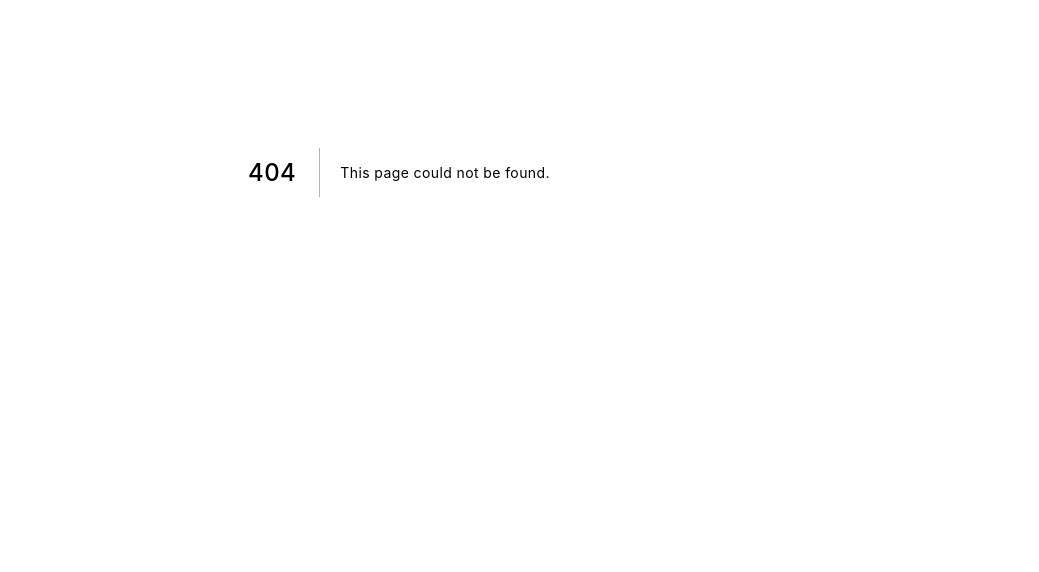
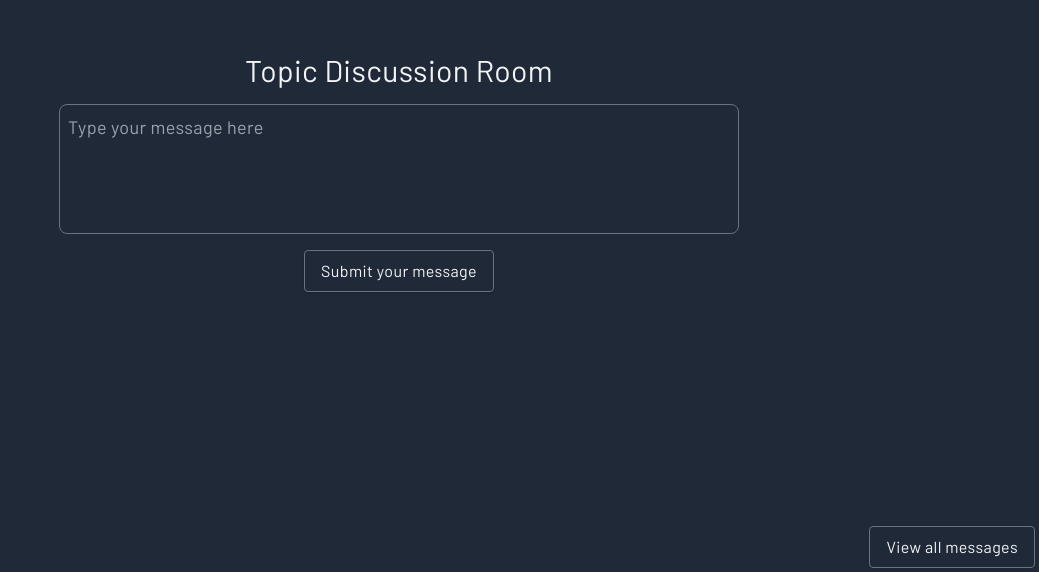
Before and after one commit to reeveboy/anomus, a Next.js app: page /room/1 in a window 1280 px wide. Before the commit this address had no page. Shown: the part 228-800 px from the top of the page, without its empty margins (241-1280 px from the left). Built offline with nearby package versions, Linux system fonts and the light colour scheme.

Commit message:
room input

```diff
--- a/pages/index.tsx
+++ b/pages/index.tsx
@@ -6,11 +6,11 @@ const Home: React.FC = () => {
       <div className="text-3xl ">Want to have an Annoymous Disccusion?</div>
       <p className="p-2"></p>
       <div className="flex justify-between">
-        <button className="shadow bg-emerald-500 hover:bg-emerald-600 focus:shadow-outline focus:outline-none py-2 px-4 rounded">
+        <button className="shadow border border-gray-500 hover:border-emerald-200 focus:shadow-outline focus:outline-none py-2 px-4 rounded">
           Create a room
         </button>
         <p className="p-2"></p>
-        <button className="shadow bg-sky-500 hover:bg-sky-600 focus:shadow-outline focus:outline-none py-2 px-4 rounded">
+        <button className="shadow  border border-gray-500 hover:border-sky-200 focus:shadow-outline focus:outline-none py-2 px-4 rounded">
           Join a room
         </button>
       </div>
--- /dev/null
+++ b/pages/room/[room_id].tsx
@@ -0,0 +1,28 @@
+import React from "react";
+
+const room: React.FC = () => {
+  return (
+    <div className="w-screen h-screen flex flex-col justify-center items-center relative">
+      <div className="text-3xl ">Topic Discussion Room</div>
+      <p className="p-2"></p>
+      <textarea
+        className="text-lg text-gray-300 bg-gray-800 border-gray-500 hover:border-indigo-300 border rounded-lg focus:outline focus:outline-indigo-300  p-2"
+        name="message"
+        id="message"
+        cols={70}
+        rows={4}
+        maxLength={256}
+        wrap="hard"
+        placeholder="Type your message here"></textarea>
+      <p className="p-2"></p>
+      <button className="shadow border border-gray-500 hover:border-pink-200 focus:shadow-outline focus:outline-none py-2 px-4 rounded">
+        Submit your message
+      </button>
+      <button className="absolute bottom-1 right-1 shadow border border-gray-500 hover:border-amber-200 focus:shadow-outline focus:outline-none py-2 px-4 rounded">
+        View all messages
+      </button>
+    </div>
+  );
+};
+
+export default room;
--- a/styles/globals.css
+++ b/styles/globals.css
@@ -18,3 +18,7 @@ a {
 * {
   box-sizing: border-box;
 }
+
+textarea {
+  resize: none;
+}
```
